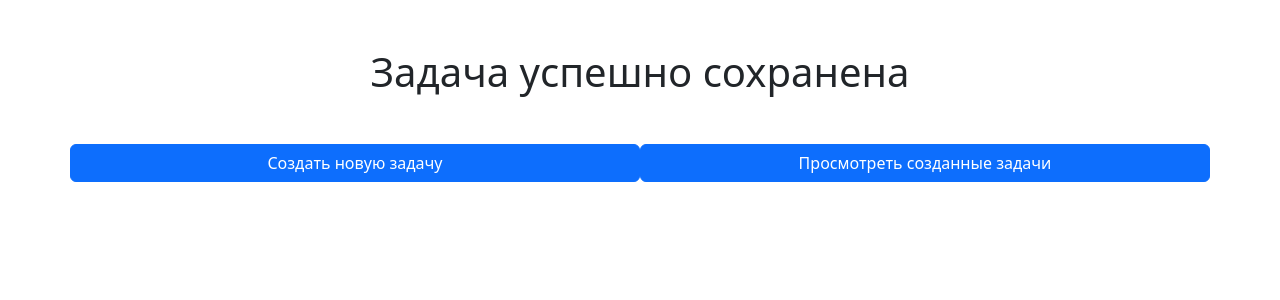
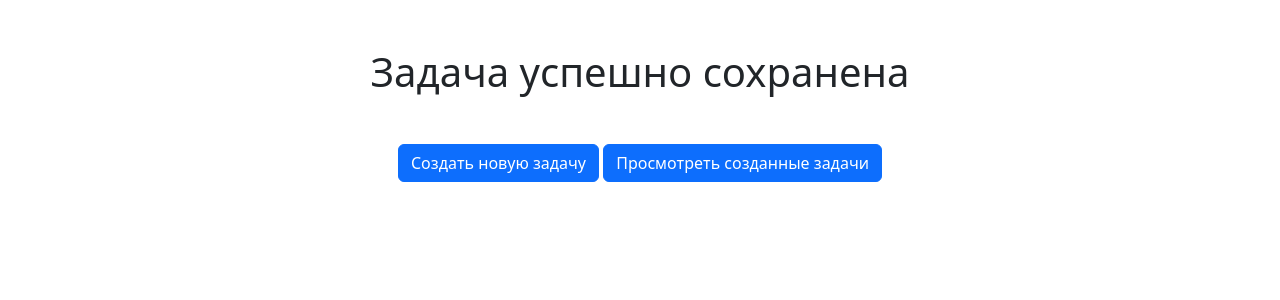
Before and after one commit to krotVidit/task-manager, a PHP site: page /Page/SuccessfulSave.php in a window 1280 px wide. Shown: the part 56-356 px from the top of the page. Run offline with PHP 8.4, Linux system fonts and the light colour scheme.

Commit message:
Убраны Row и col для более коректного отображения

```diff
--- a/src/Page/NoTasskCreated.php
+++ b/src/Page/NoTasskCreated.php
@@ -1,8 +1,8 @@
 
 <div class="text-center mt-5">
     <h1>Нет созданных задач</h1>
-    <div class="row mt-5">
-        <a class="btn btn-primary  col " href="/src/Page/CreatTask.php">Создать новую задачу</a>
+    <div class="mt-5">
+        <a class="btn btn-primary " href="/src/Page/CreatTask.php">Создать новую задачу</a>
     </div>
 
 </div>
--- a/src/Page/SuccessfulDelete.php
+++ b/src/Page/SuccessfulDelete.php
@@ -5,9 +5,9 @@ require_once("../block/header.php")
 
 <div class="text-center mt-5">
     <h1>Задача успешно удалена </h1>
-    <div class="row mt-5">
-        <a class="btn btn-primary  col " href="../Page/CreatTask.php">Создать новую задачу</a>
-        <a class="btn btn-primary  col" href="../index.php">Просмотреть созданные задачи </a>
+    <div class=" mt-5">
+        <a class="btn btn-primary " href="../Page/CreatTask.php">Создать новую задачу</a>
+        <a class="btn btn-primary " href="../index.php">Просмотреть созданные задачи </a>
     </div>
 
 </div>
--- a/src/Page/SuccessfulSave.php
+++ b/src/Page/SuccessfulSave.php
@@ -5,9 +5,9 @@ require_once("../block/header.php");
 
 <div class="text-center mt-5">
     <h1>Задача успешно сохранена </h1>
-    <div class="row mt-5">
-        <a class="btn btn-primary  col " href="../Page/CreatTask.php">Создать новую задачу</a>
-        <a class="btn btn-primary  col" href="../index.php">Просмотреть созданные задачи </a>
+    <div class=" mt-5">
+        <a class="btn btn-primary " href="../Page/CreatTask.php">Создать новую задачу</a>
+        <a class="btn btn-primary  " href="../index.php">Просмотреть созданные задачи </a>
     </div>
 
 </div>
```
